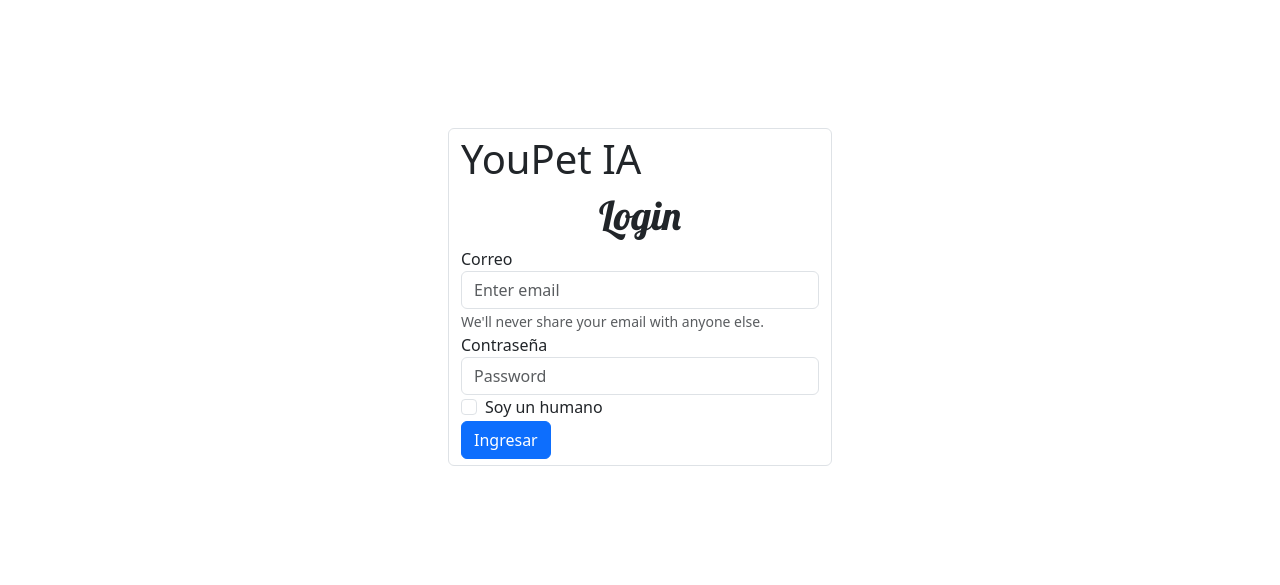
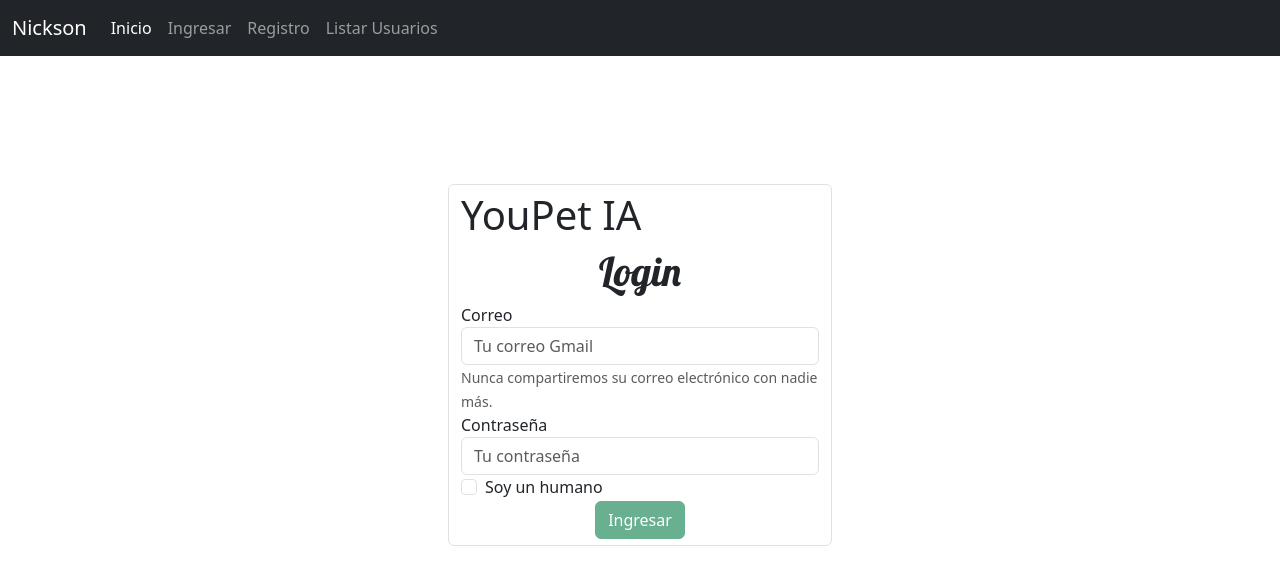
Before and after one commit to nickson151/loginYouPet, a Flask app: page / in a window 1280 px wide. Shown: the top 585 px of the page. Run offline with Flask 3, Linux system fonts and the light colour scheme; parts of the project's set-up code (start-up, migrations or seed data) failed here and were passed over; some libraries are stand-ins or nearby versions.

Commit message:
registro usuarios

```diff
--- a/app.py
+++ b/app.py
@@ -5,8 +5,11 @@
 #pip3 install virtualenv
 #virtualenv env
 #entorno virtual:          cd env/Scripts
+import re
+from werkzeug.security import check_password_hash
+from werkzeug.security import generate_password_hash  # Importar para hacer hashing
 #activar entorno virtual:  .\activate
-
+from MySQLdb import IntegrityError  # Importar la excepción
 #llamado archivo
 from flask import Flask
 #render template:  llama carpeta de funciones
@@ -23,7 +26,7 @@ app = Flask(__name__, template_folder='template')
 app.config['MYSQL_HOST']='localhost'
 app.config['MYSQL_USER']='root'
 app.config['MYSQL_PASSWORD']=''
-app.config['MYSQL_DB']='login'
+app.config['MYSQL_DB']='YouPet'
 app.config['MYSQL_CURSORCLASS']='DictCursor'
 #inicializar mysql
 mysql = MySQL(app)
@@ -42,34 +45,99 @@ def admin():
 #del FORM Class Action -> route
 @app.route('/acceso-login', methods = ["GET","POST"])
 def login():
-    #funcion pregunta y recibe por POST correo
+    # Si se recibe una solicitud POST y se encuentran los campos de correo y contraseña
     if request.method == 'POST' and 'txtCorreo' in request.form and 'txtPassword' in request.form:
-        #variable llamado por request correo y password
+        # Capturar los datos enviados en el formulario
         _correo = request.form['txtCorreo']
         _password = request.form['txtPassword']
-        #llamar a la funcion de conectar BD
+
+        # Conectar a la base de datos y realizar la consulta
         cur = mysql.connection.cursor()
-        #llamar a la BD   y consulta
-        cur.execute('SELECT * FROM usuarios WHERE correo = %s AND password = %s ' , (_correo , _password))
-        #variable como inicio de sesion, ejecuta toda la consulta
+        cur.execute('SELECT * FROM usuarios WHERE correo = %s', (_correo,))
         account = cur.fetchone()
 
-        #variable al ingresar con datos correctos se logee
+        # Si existe un usuario con el correo ingresado
         if account:
-            #rescata un inicio de sesion
-            session['logueado'] = True
-            #el account es de la BD guardada en variable session
-            session['id'] = account['id']
-            session['id_rol'] = account['id_rol']
+            # Verificar la contraseña ingresada con el hash almacenado en la base de datos
+            if check_password_hash(account['password'], _password):
+                # Iniciar la sesión si la contraseña es correcta
+                session['logueado'] = True
+                session['id'] = account['id']
+                session['id_rol'] = account['id_rol']
 
-            if session['id_rol'] == 1:
-                return render_template("admin.html")
-            elif session['id_rol'] == 2:
-                #cuando inice sesion que envia a formulario
-                return render_template("usuario.html")
+                # Redirigir según el rol del usuario
+                if session['id_rol'] == 1:
+                    return render_template("admin.html")
+                elif session['id_rol'] == 2:
+                    return render_template("usuario.html")
+                elif session['id_rol'] == 3:
+                    return render_template("premium.html")
+            else:
+                # Contraseña incorrecta
+                return render_template('index.html', mensaje="Usuario o contraseña incorrectos")
         else:
-            return render_template('index.html', mensaje ="Usuario o contraseña incorrecto")
+            # No se encontró ninguna cuenta con ese correo
+            return render_template('index.html', mensaje="Usuario o contraseña incorrectos")
 
+#registro
+@app.route('/registro')
+def registro():
+    return render_template('registro.html')
+
+# Función de registro
+@app.route('/crear-registro', methods=["GET", "POST"])
+def crear_registro():
+    if request.method == 'POST':
+        # Obtener los datos del formulario
+        nombre = request.form['txtNombre']
+        correo = request.form['txtCorreo']
+        password = request.form['txtPassword']
+        confirmar_password = request.form['txtConfirmPassword']
+
+        # Validar que el formato del correo sea válido
+        if not re.match(r"[^@]+@[^@]+\.[^@]+", correo):
+            return render_template('registro.html', mensaje="El correo no es válido")
+
+        # Validar que la contraseña cumpla con los requisitos (mínimo 8 caracteres, al menos 1 mayúscula, 1 minúscula, 1 número y 1 símbolo)
+        if not re.match(r'^(?=.*[A-Za-z])(?=.*\d)(?=.*[@$!%*#?&])[A-Za-z\d@$!%*#?&]{8,}$', password):
+            return render_template('registro.html', mensaje="La contraseña debe tener al menos 8 caracteres, incluyendo una letra mayúscula, una minúscula, un número y un símbolo")
+
+        # Validar que las contraseñas coincidan
+        if password != confirmar_password:
+            return render_template('registro.html', mensaje="Las contraseñas no coinciden")
+
+        try:
+            # Hashear la contraseña antes de guardarla en la base de datos
+            hashed_password = generate_password_hash(password)
+
+            # Insertar el nuevo registro en la base de datos (sin almacenar confirmar_password)
+            cur = mysql.connection.cursor()
+            cur.execute("""
+                INSERT INTO usuarios (nombre, correo, password, id_rol)
+                VALUES (%s, %s, %s, '2')
+            """, (nombre, correo, hashed_password))
+            mysql.connection.commit()
+
+            return render_template("index.html", mensaje2="Registro exitoso")
+
+        except IntegrityError:
+            # Manejar la excepción cuando el correo ya existe
+            return render_template('registro.html', mensaje="El correo ya está registrado")
+
+    return render_template('registro.html')
+#-----------
+#--- Listar usuarios ------
+@app.route('/listar', methods=["GET", "POST"])
+def listar():
+    cur = mysql.connection.cursor()
+    cur.execute("SELECT * FROM usuarios")
+    #preguntar si existe el dato
+    usuarios = cur.fetchall()
+    cur.close()
+
+    return render_template("listar_usuarios.html", usuarios = usuarios)
+
+#---------------
 
 if __name__ == '__main__':
     #clave secreta
--- a/template/cabecera.html
+++ b/template/cabecera.html
@@ -20,7 +20,33 @@
         font-family: 'Lobster', cursive;
     }
 </style>
-<nav></nav>
+<nav class="navbar navbar-expand-lg navbar navbar-dark bg-dark">
+    <div class="container-fluid">
+        <a class="navbar-brand" href="#">Nickson</a>
+        <button class="navbar-toggler" type="button" data-bs-toggle="collapse" data-bs-target="#navbarText" aria-current="page">
+            <span class="navbar-toggler-icon"></span>
+        </button>
+        <div class="collapse navbar-collapse" id="navbarText">
+            <ul class="navbar-nav me-auto mb-2 mb-lg-0">
+                <li class="nav-item">
+                    <a class="nav-link active" aria-current="page" href="">Inicio</a>
+                </li>
+                <li class="nav-item">
+                    <a class="nav-link" href="/">Ingresar</a>
+                </li>
+                <li class="nav-item">
+                    <a class="nav-link" href="/registro">Registro</a>
+                </li>
+                <li class="nav-item">
+                    <a class="nav-link" href="/listar">Listar Usuarios</a>
+                </li>
+            </ul>
+            <span class="navbar-text">
+
+            </span>
+        </div>
+    </div>
+</nav>
 
 </body>
 </html>
--- a/template/index.html
+++ b/template/index.html
@@ -1,59 +1,78 @@
-<!DOCTYPE html>
-<html lang="en">
-<head>
-    <meta charset="UTF-8">
-    <meta http-equiv="X-UA-Compatible" content="IE=edge">
-    <meta name="viewport" content="width=device-width, initial-scale=1.0">
-    <!-- CDN para llamar a bootstrap -->
-    <link href="https://cdn.jsdelivr.net/npm/bootstrap@5.3.3/dist/css/bootstrap.min.css" rel="stylesheet" integrity="sha384-QWTKZyjpPEjISv5WaRU9OFeRpok6YctnYmDr5pNlyT2bRjXh0JMhjY6hW+ALEwIH" crossorigin="anonymous">
-    <title>YouPet IA</title>
-</head>
-<body>
-    <style>
-        .caja{
-            margin: 10%;
-            margin-left: 30%;
-            margin-right: 30%;
-        }
-
-    </style>
-
 {% include ('cabecera.html') %}
+<!-- Login -->
 <!-- Clase caja ayuda a separar-->
-    <div class ="caja">
+<div class="caja">
   <!-- mandar por el metodo POST la FUNCION  -->
   <form class="form-control" action="acceso-login" method="POST">
+    <!-- Alertas -->
+    <!--------->
     <h1>YouPet IA</h1>
-            <h1 class = "text-center t">Login</h1>
+    <h1 class="text-center t">Login</h1>
     <!-- Mostrar mensaje de error si existe -->
     {% if mensaje %}
     <div class="alert alert-danger" role="alert">
       {{ mensaje }}
     </div>
     {% endif %}
-
-
+    <!--  Mensaje de registro exitoso -->
+    {% if mensaje2 %}
+    <div class="alert alert-success" role="alert">
+      {{ mensaje2 }}
+    </div>
+    {% endif %}
     <!-- input -->
     <div class="form-group">
       <label for="exampleInputEmail1">Correo </label>
-              <!-- entrada de texto lleva a la función :     namme"txtCorreo" -->
-              <input type="email" class="form-control" id="exampleInputEmail1" aria-describedby="emailHelp" placeholder="Enter email" name="txtCorreo">
-              <small id="emailHelp" class="form-text text-muted">We'll never share your email with anyone else.</small>
+      <!-- entrada de texto lleva a la función : namme"txtCorreo" -->
+      <input type="email" class="form-control" id="exampleInputEmail1" aria-describedby="emailHelp"
+      placeholder="Tu correo Gmail " name="txtCorreo" required>
+      <small id="emailHelp" class="form-text text-muted">Nunca compartiremos su correo electrónico con nadie más.</small>
     </div>
     <!-- input -->
     <div class="form-group">
       <label for="exampleInputPassword1">Contraseña</label>
-              <!-- entrada de texto lleva a la función :     namme"txtPassword" -->
-              <input type="password" class="form-control" id="exampleInputPassword1" placeholder="Password" name="txtPassword">
+      <!-- entrada de texto lleva a la función : name"txtPassword" -->
+      <input type="password" class="form-control" id="exampleInputPassword1"
+      placeholder="Tu contraseña"name="txtPassword" required>
     </div>
     <div class="form-check">
-              <input type="checkbox" class="form-check-input" id="exampleCheck1">
-              <label class="form-check-label" for="exampleCheck1">Soy un humano</label>
+      <input type="checkbox" class="form-check-input" id="Check1" required>
+      <label class="form-check-label" for="Check1">Soy un humano</label>
     </div>
     <!-- botòn -->
-            <button type="submit" class="btn btn-primary">Ingresar</button>
+    <div class="text-center">
+      <button type="submit" class="btn btn-success" id="submitButton" disabled>Ingresar</button>
+    </div>
   </form>
+<!-- Fin Login-->
 </div>
 
-</body>
-</html>
+<!-- Script para validar formulario de login -->
+<script>
+  // Obtener los elementos del DOM
+  const emailInput = document.getElementById('exampleInputEmail1');
+  const passwordInput = document.getElementById('exampleInputPassword1');
+  const checkbox = document.getElementById('Check1');
+  const submitButton = document.getElementById('submitButton');
+
+  // Función para validar que el email contenga "@"
+  function validarCorreo() {
+      const emailValue = emailInput.value.trim();
+      return emailValue.includes('@');
+  }
+
+  // Función para verificar si los campos están llenos y el checkbox está marcado
+  function validarFormulario() {
+      const emailLleno = validarCorreo(); // Validar que el correo tenga un "@"
+      const passwordLleno = passwordInput.value.trim() !== ''; // Verificar que el campo de contraseña no esté vacío
+      const checkboxMarcado = checkbox.checked; // Verificar si el checkbox está marcado
+
+      // Habilitar el botón solo si todos los campos son válidos
+      submitButton.disabled = !(emailLleno && passwordLleno && checkboxMarcado);
+  }
+
+  // Asignar eventos de validación a los campos de correo, contraseña y checkbox
+  emailInput.addEventListener('input', validarFormulario);
+  passwordInput.addEventListener('input', validarFormulario);
+  checkbox.addEventListener('change', validarFormulario);
+</script>
```
Also changed, not shown: template/listar_usuarios.html (added, +33 -0 lines), template/premium.html (added, +16 -0 lines), template/registro.html (+88 -0 lines). Lines whose indentation alone changed are shown as unchanged.
